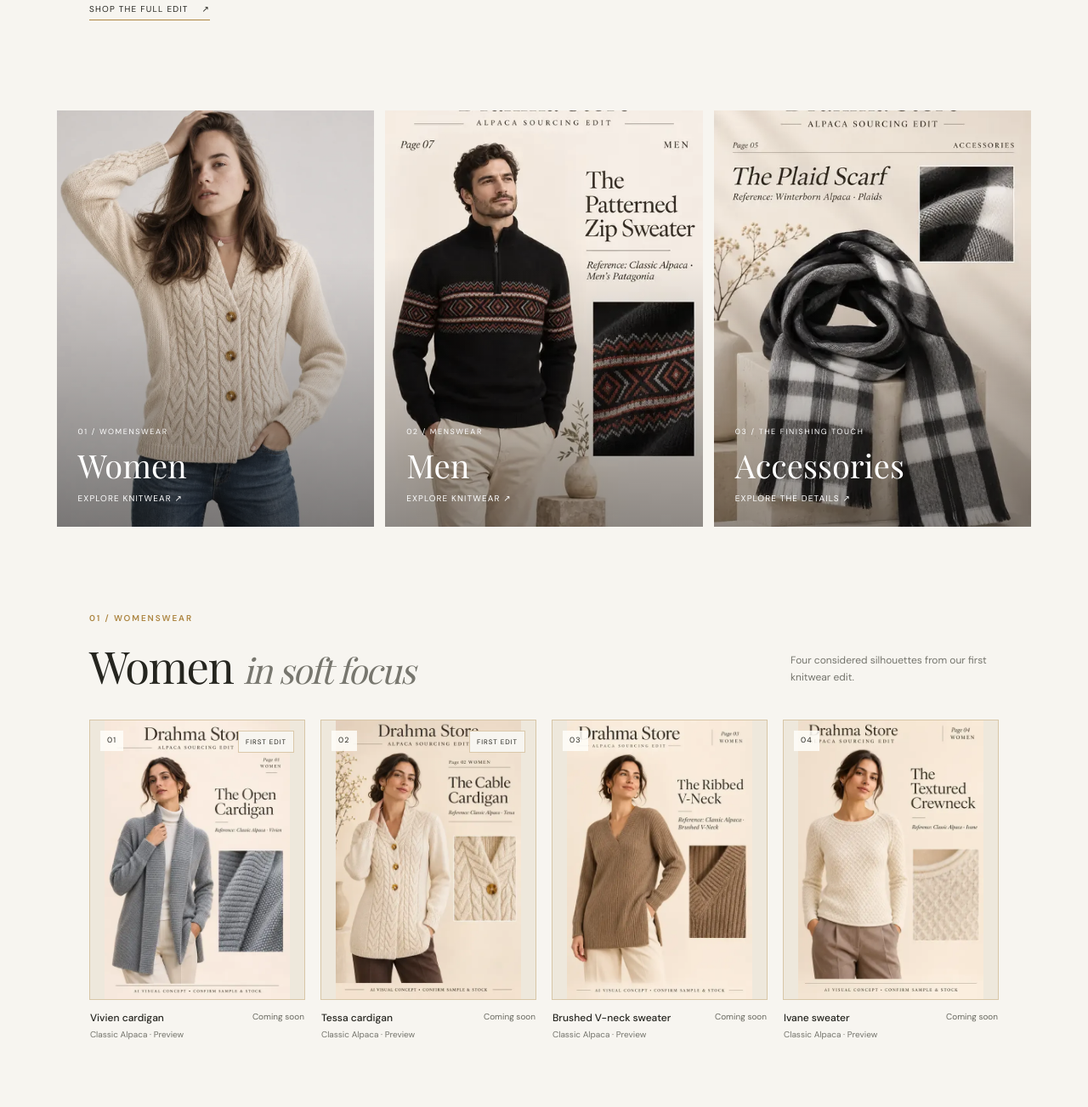
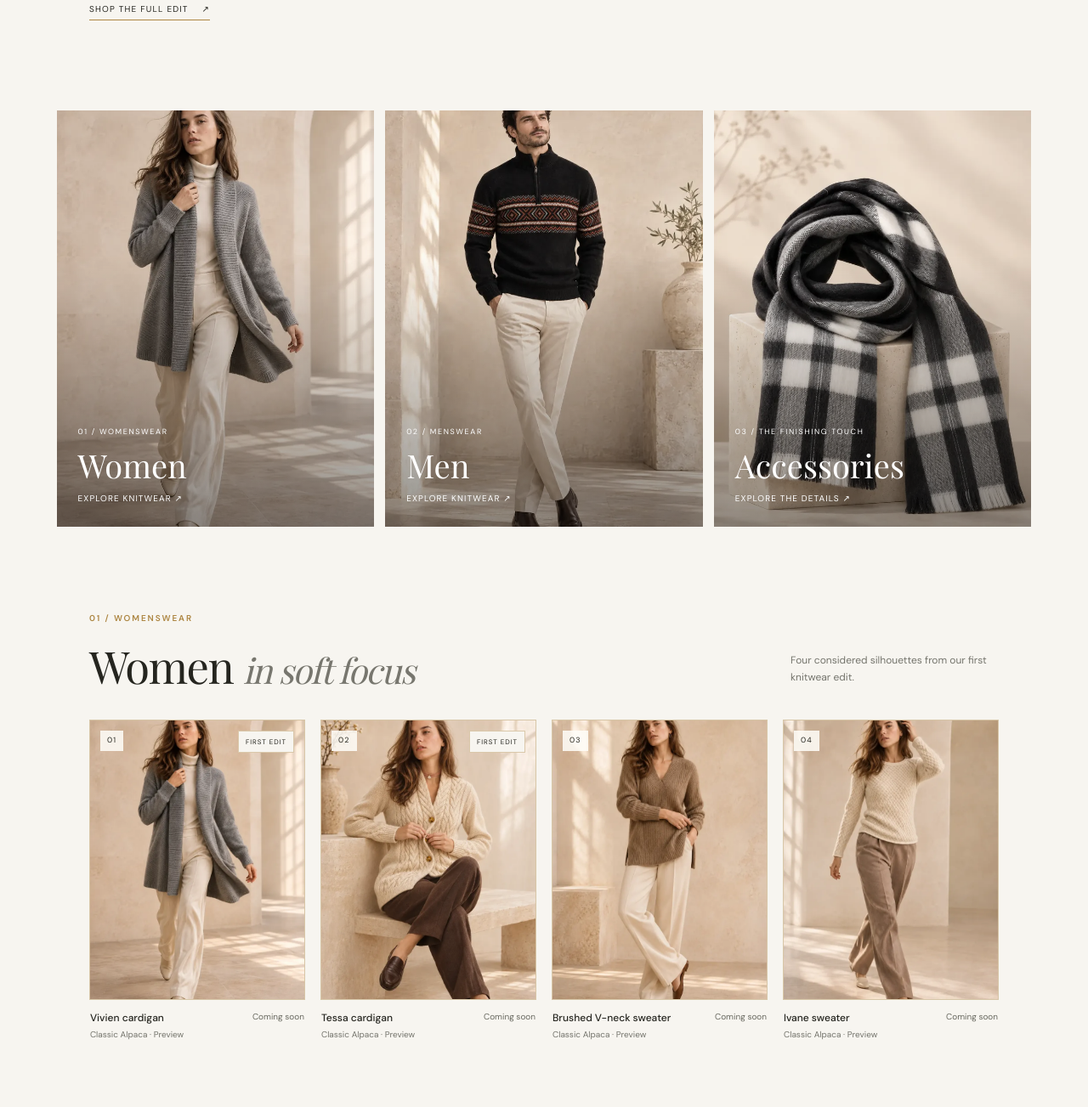
Before and after one commit to Linkbox83/Drahma-Store, a plain HTML site: page index.html in a window 1280 px wide. Shown: the part 1537-2840 px from the top of the page at 85% size. Drawn offline with nearby package versions, Linux system fonts and the light colour scheme.

Commit message:
Add editorial modeled product imagery

```diff
--- a/app.js
+++ b/app.js
@@ -1,15 +1,15 @@
 const products=[
-  {id:"vivien",name:"Vivien cardigan",category:"women",supplier:"Classic Alpaca",source:"https://classicalpaca.com/vivien-alpaca-cardigan/dp/8960/",image:"assets/women-vivien-open-cardigan.webp",number:"01",featured:true},
-  {id:"tessa",name:"Tessa cardigan",category:"women",supplier:"Classic Alpaca",source:"https://classicalpaca.com/tessa-alpaca-cardigan/dp/12372/",image:"assets/women-tessa-cable-cardigan.webp",number:"02",featured:true},
-  {id:"brushed-v",name:"Brushed V-neck sweater",category:"women",supplier:"Classic Alpaca",source:"https://classicalpaca.com/v-neck-brushed-alpaca-sweater/dp/10827/",image:"assets/women-brushed-v-neck.webp",number:"03"},
-  {id:"ivane",name:"Ivane sweater",category:"women",supplier:"Classic Alpaca",source:"https://classicalpaca.com/ivane-alpaca-sweater/dp/6093/",image:"assets/women-ivane-crewneck.webp",number:"04"},
-  {id:"plaid-scarf",name:"Plaid alpaca scarf",category:"accessories",supplier:"Winterborn Alpaca",source:"https://winterbornalpaca.com/products/alpaca-scarves-plaids",image:"assets/accessory-plaid-scarf.webp",number:"05",featured:true},
-  {id:"hiker-socks",name:"Outdoor Hiker socks",category:"accessories",supplier:"Classic Alpaca",source:"https://classicalpaca.com/alpaca-outdoor-hiker-unisex-socks/dp/7544/",image:"assets/accessory-hiker-socks.webp",number:"06"},
-  {id:"patagonia-zip",name:"Patagonia zip sweater",category:"men",supplier:"Classic Alpaca",source:"https://classicalpaca.com/mens-patagonia-alpaca-zip-sweater/dp/13944/",image:"assets/men-patagonia-patterned-zip.webp",number:"07",featured:true},
-  {id:"baby-half-zip",name:"Baby Alpaca Half Zip — Charcoal",category:"men",supplier:"Qinti",source:"https://www.qintiperu.com/products/100-baby-alpaca-half-zip-sweater-charcoal",image:"assets/men-baby-half-zip.webp",number:"08"}
+  {id:"vivien",name:"Vivien cardigan",category:"women",supplier:"Classic Alpaca",source:"https://classicalpaca.com/vivien-alpaca-cardigan/dp/8960/",image:"assets/product-women-vivien.webp",number:"01",featured:true},
+  {id:"tessa",name:"Tessa cardigan",category:"women",supplier:"Classic Alpaca",source:"https://classicalpaca.com/tessa-alpaca-cardigan/dp/12372/",image:"assets/product-women-tessa.webp",number:"02",featured:true},
+  {id:"brushed-v",name:"Brushed V-neck sweater",category:"women",supplier:"Classic Alpaca",source:"https://classicalpaca.com/v-neck-brushed-alpaca-sweater/dp/10827/",image:"assets/product-women-brushed-v.webp",number:"03"},
+  {id:"ivane",name:"Ivane sweater",category:"women",supplier:"Classic Alpaca",source:"https://classicalpaca.com/ivane-alpaca-sweater/dp/6093/",image:"assets/product-women-ivane.webp",number:"04"},
+  {id:"plaid-scarf",name:"Plaid alpaca scarf",category:"accessories",supplier:"Winterborn Alpaca",source:"https://winterbornalpaca.com/products/alpaca-scarves-plaids",image:"assets/product-accessory-scarf.webp",number:"05",featured:true},
+  {id:"hiker-socks",name:"Outdoor Hiker socks",category:"accessories",supplier:"Classic Alpaca",source:"https://classicalpaca.com/alpaca-outdoor-hiker-unisex-socks/dp/7544/",image:"assets/product-accessory-socks.webp",number:"06"},
+  {id:"patagonia-zip",name:"Patagonia zip sweater",category:"men",supplier:"Classic Alpaca",source:"https://classicalpaca.com/mens-patagonia-alpaca-zip-sweater/dp/13944/",image:"assets/product-men-patterned-zip.webp",number:"07",featured:true},
+  {id:"baby-half-zip",name:"Baby Alpaca Half Zip — Charcoal",category:"men",supplier:"Qinti",source:"https://www.qintiperu.com/products/100-baby-alpaca-half-zip-sweater-charcoal",image:"assets/product-men-half-zip.webp",number:"08"}
 ];
 const productCard=p=>`<article class="product-card">
-  <div class="product-image-wrap"><img class="product-image" src="${p.image}" alt="${p.name} — visual preview" loading="lazy"><span class="product-number">${p.number}</span>${p.featured?'<span class="product-badge">First edit</span>':''}<button class="quick-add" data-add="${p.id}" type="button">Add to bag</button></div>
+  <div class="product-image-wrap"><img class="product-image" src="${p.image}" alt="${p.category === 'accessories' ? p.name + ' product still life' : p.name + ' modeled for Drahma Store'}" loading="lazy"><span class="product-number">${p.number}</span>${p.featured?'<span class="product-badge">First edit</span>':''}<button class="quick-add" data-add="${p.id}" type="button">Add to bag</button></div>
   <div class="product-info"><div><h3>${p.name}</h3><p>${p.supplier} · Preview</p></div><span class="product-price">Coming soon</span></div>
 </article>`;
 document.querySelectorAll("[data-collection]").forEach(grid=>{
--- a/index.html
+++ b/index.html
@@ -57,15 +57,15 @@
 
     <section class="category-feature" aria-label="Shop by category">
       <a href="#women" class="category-card category-women">
-        <img src="assets/model-pre-black-friday.webp" alt="Woman wearing a light, relaxed knit">
+        <img src="assets/product-women-vivien.webp" alt="The Drahma Store model wearing the Vivien open alpaca cardigan">
         <span class="category-label"><small>01 / WOMENSWEAR</small><strong>Women</strong><span>Explore knitwear ↗</span></span>
       </a>
       <a href="#men" class="category-card category-men">
-        <img src="assets/men-patagonia-patterned-zip.webp" alt="Minimal men's knitwear in a warm neutral tone">
+        <img src="assets/product-men-patterned-zip.webp" alt="Drahma Store male model wearing a patterned alpaca zip sweater">
         <span class="category-label"><small>02 / MENSWEAR</small><strong>Men</strong><span>Explore knitwear ↗</span></span>
       </a>
       <a href="#accessories" class="category-card category-accessories">
-        <img src="assets/accessory-plaid-scarf.webp" alt="Soft winter accessories arranged in natural light">
+        <img src="assets/product-accessory-scarf.webp" alt="Plaid alpaca scarf arranged on limestone">
         <span class="category-label"><small>03 / THE FINISHING TOUCH</small><strong>Accessories</strong><span>Explore the details ↗</span></span>
       </a>
     </section>
@@ -79,7 +79,7 @@
     </section>
 
     <section class="editorial">
-      <div class="editorial-image"><img src="assets/women-tessa-cable-cardigan.webp" alt="Natural fibers and thoughtful garment details"></div>
+      <div class="editorial-image"><img src="assets/product-women-tessa.webp" alt="The Drahma Store model wearing a cream cable-knit cardigan"></div>
       <div class="editorial-copy"><p class="eyebrow">The material matters</p><h2>Softness, with<br><em>substance.</em></h2><p>Alpaca has a natural warmth and an unmistakable hand. We are building Drahma Store around pieces that earn their place in your everyday wardrobe.</p><a class="underlined-link" href="#about">Read our story <span>↗</span></a></div>
     </section>
 
```
Also changed, not shown: assets/product-accessory-scarf.webp (added), assets/product-accessory-socks.webp (added), assets/product-men-half-zip.webp (added), assets/product-men-patterned-zip.webp (added), assets/product-women-brushed-v.webp (added), assets/product-women-ivane.webp (added), assets/product-women-tessa.webp (added), assets/product-women-vivien.webp (added), styles.css, 1 other file.
